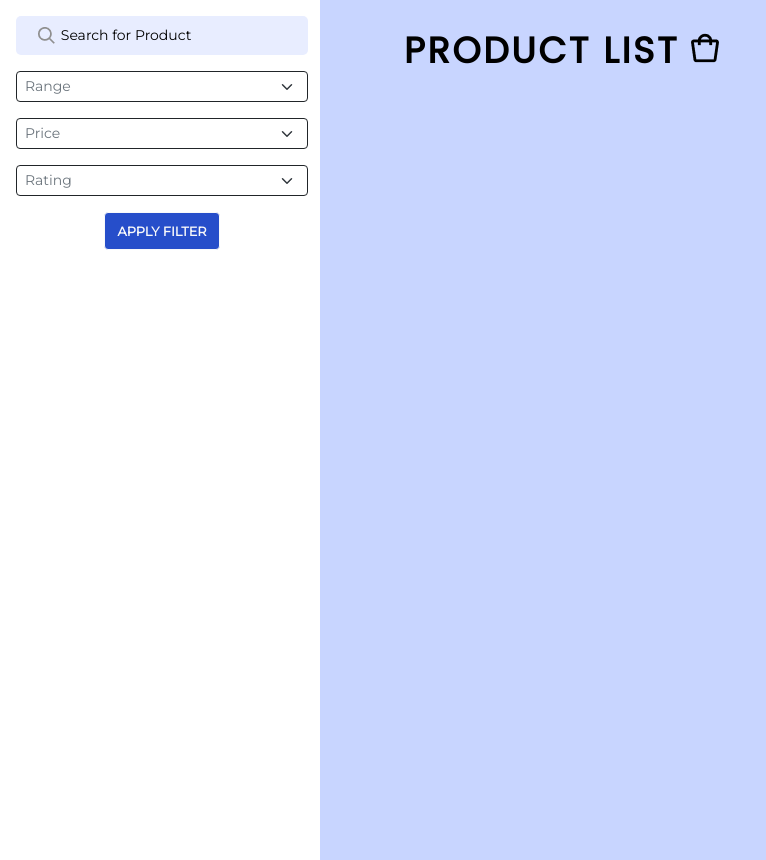
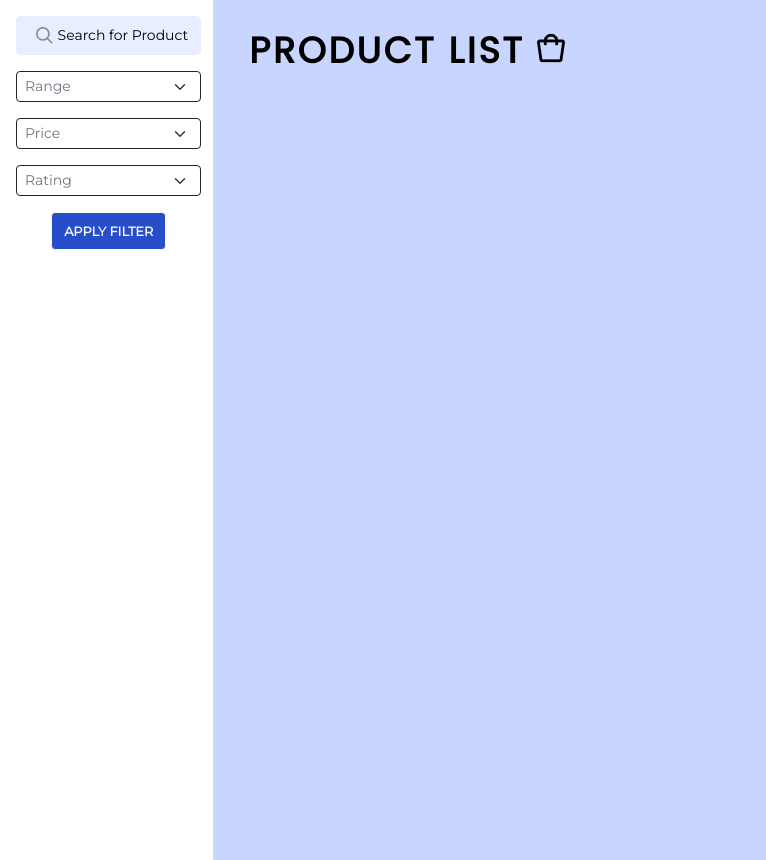
Before and after one commit to ShameemudheenMP/BoroKaro, a Django app: page / in a window 1280 px wide. Shown: the part 110-970 px from the top of the page, without its empty margins (0-766 px from the left). Run offline with Django 4.2, Linux system fonts and the light colour scheme; data that the repository does not hold is empty; some libraries are stand-ins or nearby versions.

Commit message:
home page arrangement minor change

```diff
--- a/Borokaro/main/templates/main/home.html
+++ b/Borokaro/main/templates/main/home.html
@@ -2,7 +2,7 @@
 {% load static %}
 {% block content %}
 <div class="row container-fluid content px-0 mx-0 pt-5 pt-lg-0 mt-5 mt-lg-0">
-    <div class="col-xl-3 col-md-3 col-sm-4 col-xs-12 body-left">
+    <div class="col-xl-2 col-md-3 col-sm-4 col-12 body-left">
         <div class="search-form pt-3 ps-1">
             <form action="">
                 <div class="input d-flex align-items-center">
@@ -39,14 +39,14 @@
 
         </div>
     </div>
-    <div class="col-xl-9 col-md-9 col-sm-8 col-xs-12 body-right">
-        <div class="heading ps-4 ms-xl-5 mt-4">
+    <div class="col-xl-10 col-md-9 col-sm-8 col-xs-12 body-right">
+        <div class="heading ps-4  mt-4">
             <!-- PRODUCT LIST ENN VERUTHE KODUTHATHA, PINNE ORU DIVASAM PRODUCTS NEAR YOU AAKKENAM-->
             <h2 class="main-heading">PRODUCT LIST <img class="prod-icon" src="{% static 'Assets/product-icon.png' %}"
                     alt="prod-icon"></h2>
         </div>
 
-        <div class="d-flex justify-content-around flex-wrap">
+        <div class="d-flex justify-content-evenly flex-wrap">
             {% for product in products %}
             <a href="/product/{{ product.id }}" class="product text-decoration-none mb-5">
                 <div class="card pt-2" style="width: 21rem;">
```
